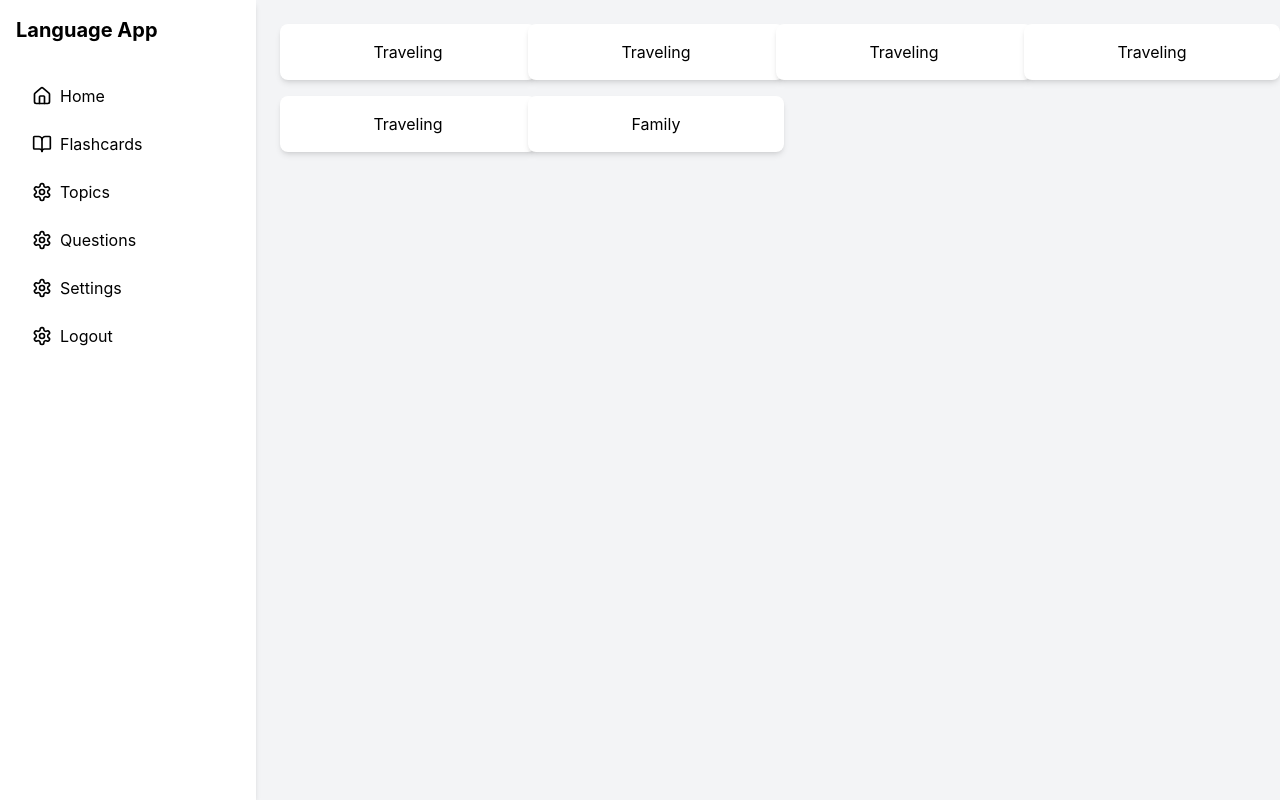
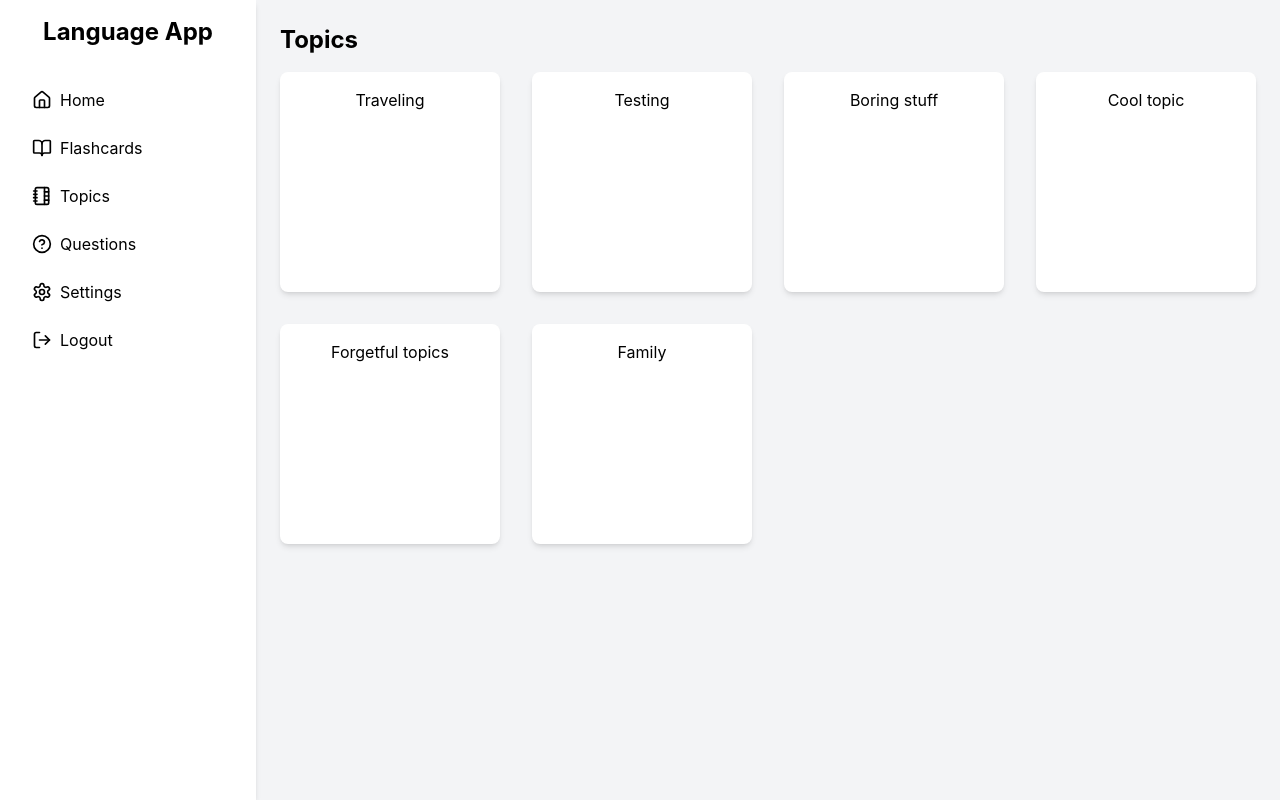
Before and after one commit to JordanYChu/LanguageApp, a React (Create React App) app: page /topics in a window 1280 px wide. Built offline with nearby package versions, Linux system fonts and the light colour scheme.

Commit message:
spacing fixed

```diff
--- a/src/App.js
+++ b/src/App.js
@@ -1,6 +1,6 @@
 import React from 'react';
 import { BrowserRouter as Router, Route, Link, Routes } from 'react-router-dom';
-import { Home, BookOpen, Settings } from 'lucide-react';
+import { Home, BookOpen, Settings, NotebookTabs, CircleHelp, LogOut} from 'lucide-react';
 import SettingsPage from "./SettingsPage";
 import HomePage from "./HomePage";
 import QuestionsPage from "./QuestionsPage";
@@ -21,15 +21,15 @@ const App = () => {
         {/* Navigation Sidebar */}
         <nav className="w-64 bg-white shadow-md">
           <div className="p-4">
-            <h1 className="text-xl font-bold">Language App</h1>
+            <h1 className="text-2xl font-bold text-center">Language App</h1>
           </div>
           <div className="flex flex-col space-y-2 p-4">
             <NavItem icon={Home} text="Home" to="/" />
             <NavItem icon={BookOpen} text="Flashcards" to="/flashcards" />
-            <NavItem icon={Settings} text="Topics" to="/topics" />
-            <NavItem icon={Settings} text="Questions" to="/questions" />
+            <NavItem icon={NotebookTabs} text="Topics" to="/topics" />
+            <NavItem icon={CircleHelp} text="Questions" to="/questions" />
             <NavItem icon={Settings} text="Settings" to="/settings" />
-            <NavItem icon={Settings} text="Logout" to="/settings" />
+            <NavItem icon={LogOut} text="Logout" to="/settings" />
           </div>
         </nav>
 
--- a/src/FlashcardsPage.js
+++ b/src/FlashcardsPage.js
@@ -1,3 +1,5 @@
+import { Import, Download, CirclePlus, Search } from 'lucide-react';
+
 var decks = [
   { id: 1, name: "Spanish", cards: 10, lastVisited: 100},
   { id: 2, name: "French", cards: 43, lastVisited: 0}
@@ -18,9 +20,19 @@ const Decks = () => (
 
 const FlashcardsPage = () => (
 
-
   <div className="p-6">
-    <h2 className="text-2xl font-bold mb-4">Flashcard Title</h2>
+    <h2 className="text-2xl font-bold mb-4">Flashcards</h2>
+    <div className="block p-2 mb-4 bg-white rounded-lg shadow-md flex">
+      <Import className='inline'/>
+      <Download className='inline'/>
+      <CirclePlus className='inline'/>
+      <Search className='inline float-right'/>
+      <input
+        type="text"
+        className='inline focus:outline-none float-right'
+        placeholder='Search...'
+        />
+    </div>
     <div className="grid grid-cols-1 md:grid-cols-2 lg:grid-cols-3 gap-2">
       <Decks />
     </div>
--- a/src/TopicsPage.js
+++ b/src/TopicsPage.js
@@ -4,24 +4,27 @@ const tailwindstring = "h-" + boxLength + " w-" + boxLength;
 
 const topics = [
   {id: 1, topic: "Traveling"},
-  {id: 1, topic: "Traveling"},
-  {id: 1, topic: "Traveling"},
-  {id: 1, topic: "Traveling"},
-  {id: 1, topic: "Traveling"},
+  {id: 1, topic: "Testing"},
+  {id: 1, topic: "Boring stuff"},
+  {id: 1, topic: "Cool topic"},
+  {id: 1, topic: "Forgetful topics"},
   {id: 2, topic: "Family"}
 ]
 
 const Topic = () => (
     topics.map(topic => (
-      <div className={`${tailwindstring} block p-4 bg-white rounded-lg shadow-md hover:shadow-lg transition-shadowblock`}>
+      <div className={`aspect-square / 1 block p-4 bg-white rounded-lg shadow-md hover:shadow-lg transition-shadowblock`}>
         <h2 className="lg text-center">{topic.topic}</h2>
       </div>
     ))
 )
 
 const TopicsPage= () => (
-  <div className="p-6 grid grid-cols-1 md:grid-cols-2 lg:grid-cols-3 xl:grid-cols-4 2xl:grid-cols-5 gap-4">
-    <Topic />
+  <div className="p-6">
+    <h2 className="text-2xl font-bold mb-4">Topics</h2>
+    <div className="grid grid-cols-1 md:grid-cols-2 lg:grid-cols-3 xl:grid-cols-4 2xl:grid-cols-5 gap-8">
+      <Topic />
+    </div>
   </div>
 );
 
```
Also changed, not shown: src/FlashcardsGame.js (added).
